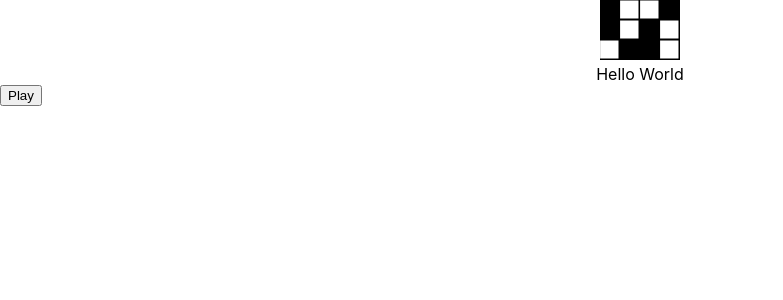
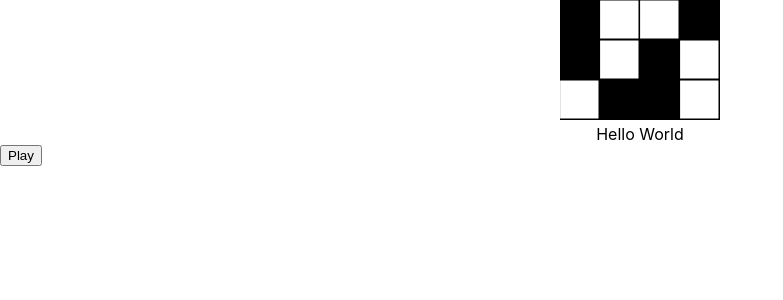
Before and after one commit to DavidKohler/Interactive-Life-like-Cellular-Automata, a React (Create React App) app: page / in a window 1280 px wide. Shown: the top 300 px of the page, without its empty margins (0-783 px from the left). Built offline with nearby package versions, Linux system fonts and the light colour scheme.

Commit message:
[add] lifting vars out of child component

```diff
--- a/src/App.js
+++ b/src/App.js
@@ -12,9 +12,21 @@ class App extends React.Component {
   }
 
   render() {
+    let myGrid = [
+      [0, 1, 1, 0],
+      [0, 1, 0, 1],
+      [1, 0, 0, 1],
+    ];
     return (
       <div className="App">
-        <CellularAutomaton refLoc={this.renderRef} />
+        <CellularAutomaton
+          refLoc={this.renderRef}
+          rows={3}
+          cols={4}
+          grid={myGrid}
+          framerate={1}
+          resolution={40}
+        />
         Hello World
       </div>
     );
--- a/src/CellularAutomaton.js
+++ b/src/CellularAutomaton.js
@@ -1,23 +1,13 @@
 import React, { Component } from 'react';
 import p5 from 'p5';
 
-let playButton;
-let grid = [
-  [0, 1, 1, 0],
-  [0, 1, 0, 1],
-  [1, 0, 0, 1],
-];
-let cols = 4;
-let rows = 3;
-let framerate = 1;
-let resolution = 20;
-let playing = false;
-// let cols;
-// let grid;
-// let rows;
-
 class CellularAutomaton extends Component {
   componentDidMount() {
+    const { cols, rows, framerate, resolution } = this.props;
+    let { grid } = this.props;
+    let playButton;
+    let playing = false;
+
     this.sketch = new p5((p) => {
       p.setup = () => {
         let width = cols * resolution;
@@ -58,7 +48,6 @@ class CellularAutomaton extends Component {
       p.draw = () => {
         p.background(0);
 
-        // console.log(grid);
         for (let i = 0; i < rows; i++) {
           for (let j = 0; j < cols; j++) {
             let x = j * resolution;
@@ -73,13 +62,10 @@ class CellularAutomaton extends Component {
 
         let next = this.createGrid(cols, rows);
 
-        // Compute next based on grid
         for (let i = 0; i < rows; i++) {
           for (let j = 0; j < cols; j++) {
             let state = grid[i][j];
-            // Count live neighbors!
-            // let sum = 0;
-            let neighbors = this.countNeighbors(grid, i, j);
+            let neighbors = this.countNeighbors(grid, i, j, rows, cols);
 
             if (state === 0 && neighbors === 3) {
               next[i][j] = 1;
@@ -90,7 +76,6 @@ class CellularAutomaton extends Component {
             }
           }
         }
-
         grid = next;
       };
     });
@@ -104,11 +89,11 @@ class CellularAutomaton extends Component {
     return grid;
   };
 
-  countNeighbors = (g, r, c) => {
+  countNeighbors = (g, r, c, maxR, maxC) => {
     let sum = 0;
     for (let i = r - 1; i < r + 2; i++) {
       for (let j = c - 1; j < c + 2; j++) {
-        if (i >= 0 && i < rows && j >= 0 && j < cols) {
+        if (i >= 0 && i < maxR && j >= 0 && j < maxC) {
           sum += g[i][j];
         }
       }
```
